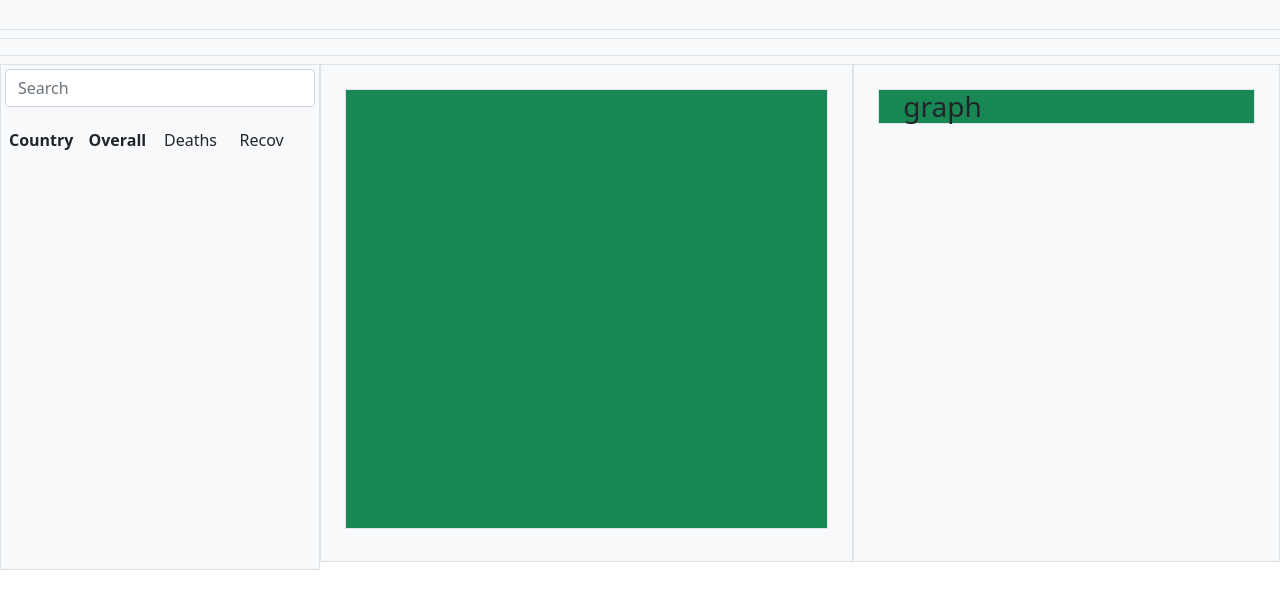
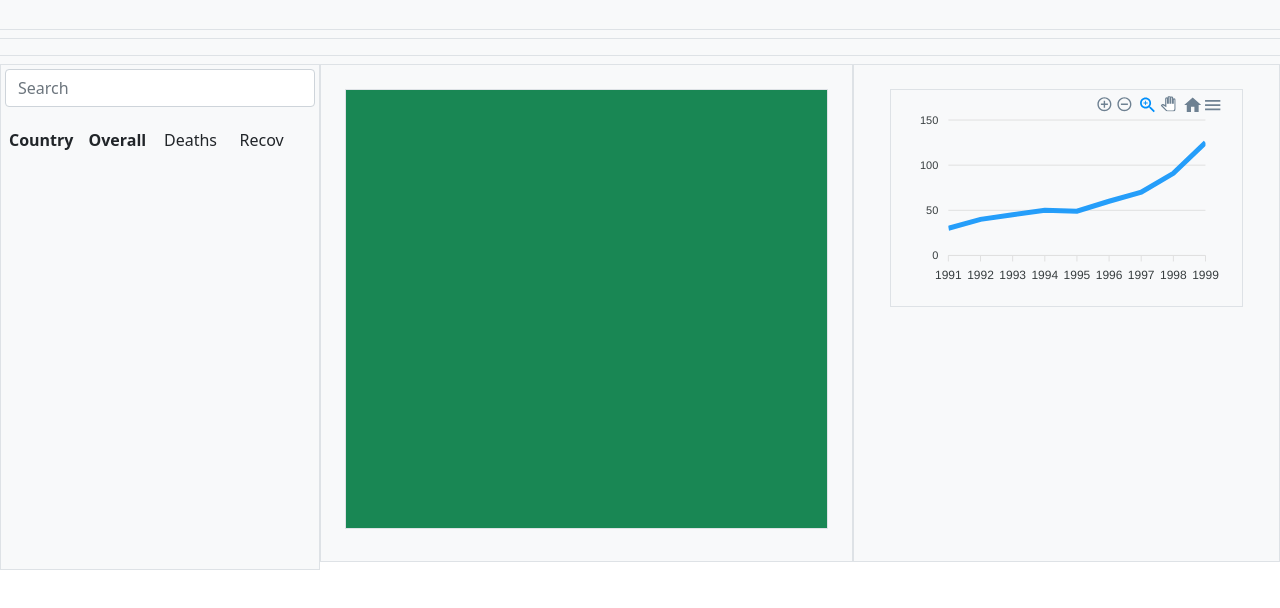
Before and after one commit to KoliverdovLS/covid, a website built with webpack: page app/index.html in a window 1280 px wide. Shown: the part 64-672 px from the top of the page. Built offline with nearby package versions, Linux system fonts and the light colour scheme; no server answers.

Commit message:
added chart

```diff
--- a/app/components/graph.js
+++ b/app/components/graph.js
@@ -1,14 +1,14 @@
-
+import '../styles/graph.css';
 
 export default function graph(context) {
+
   const container = document.createElement('div');
   const row = document.createElement('div');
   const column = document.createElement('div');
   container.className = ('container-fluid px-4');
-  row.className = ('row justify-content-center align-items-center gx-5');
-  column.className = ('col h3 bg-success border');
-  column.textContent = context.graph;
+  row.className = ('row justify-content-center align-items-center');
+  column.className = ('col h3 h-100 border graph-cont');
+  row.appendChild(column);
   container.appendChild(row);
-  row.appendChild(column);
   return container;
 }
--- a/app/components/map.js
+++ b/app/components/map.js
@@ -13,7 +13,7 @@ export default function map(context) {
   const loader = new Loader({
     apiKey: 'AIzaSyCGBLwir5nz5K2UTtZc5c-7NCN2NzVuNoA',
     version: "weekly",
-    callback: 'initMap',
+    // callback: 'initMap',
   });
   loader.load().then(() => {
     map = new google.maps.Map(document.querySelector('.gmap'), {
--- a/app/dashboard.js
+++ b/app/dashboard.js
@@ -24,6 +24,7 @@ import search from './components/search';
 import filterCountries from './service/filterContries';
 import getCorrectDataType from './service/getCorrectDataType';
 import getMap from './service/getMap';
+import createGraph from './service/createGraph';
 // import { render } from './index';
 
 
@@ -40,6 +41,9 @@ const dashBoard = {
   //   return render(this);
   // },
 
+  addGraphToDom() {
+    return createGraph(this);
+  },
 
   getCorrectTypeOfData() {
     return getCorrectDataType(this);
--- a/app/index.js
+++ b/app/index.js
@@ -36,7 +36,7 @@ columnForGraph.appendChild(dashBoard.getGraph());
 columnForList.appendChild(dashBoard.getList());
 columnForMap.appendChild(dashBoard.getMap());
 columnForTable.appendChild(dashBoard.getTable());
-
+dashBoard.addGraphToDom();
 rowtitle.appendChild(columnForTitle);
 rowtop.appendChild(columnForTable);
 rowlow.appendChild(columnForList);
--- /dev/null
+++ b/app/service/createGraph.js
@@ -0,0 +1,23 @@
+import ApexCharts from 'apexcharts';
+
+export default function createGraph(context) {
+  const options = {
+    chart: {
+      type: 'line'
+    },
+    series: [{
+      name: 'sales',
+      data: [30, 40, 45, 50, 49, 60, 70, 91, 125]
+    }],
+    xaxis: {
+      categories: [1991, 1992, 1993, 1994, 1995, 1996, 1997, 1998, 1999]
+    }
+  };
+
+  setTimeout(() => {
+    const elem = document.querySelector(".graph-cont");
+    console.log(elem);
+    const chart = new ApexCharts(elem, options);
+    chart.render();
+  }, 2000)
+}
--- a/app/service/getTable.js
+++ b/app/service/getTable.js
@@ -56,6 +56,7 @@ export default function getTableList(context) {
   summaryByCountry().then((info) => {
     const { Countries } = info;
     console.log(info);
+    try {
       context.getFilteredArrayOfCountries()(Countries).map((i) => {
         const { Country, CountryCode, TotalConfirmed, TotalDeaths, TotalRecovered } = i;
         // console.log(i);
@@ -96,6 +97,9 @@ export default function getTableList(context) {
           changeTableOnCountry(context, e);
         })
       });
+    } catch (e) {
+      console.log(e);
+    }
   });
 
   return container;
--- a/app/styles/graph.css
+++ b/app/styles/graph.css
@@ -1,3 +1,3 @@
-.graph {
-  font-size: 12px;
+.graph-cont {
+
 }
--- a/package.json
+++ b/package.json
@@ -30,6 +30,7 @@
     "@babel/polyfill": "^7.12.1",
     "@googlemaps/js-api-loader": "^1.11.1",
     "@popperjs/core": "^2.6.0",
+    "apexcharts": "^3.23.0",
     "axios": "^0.21.0",
     "bootstrap": "^5.0.0-beta1",
     "normalize.css": "^8.0.1",
```
Also changed, not shown: dist/bundle.css, 2 other files. Lines whose indentation alone changed are shown as unchanged.
